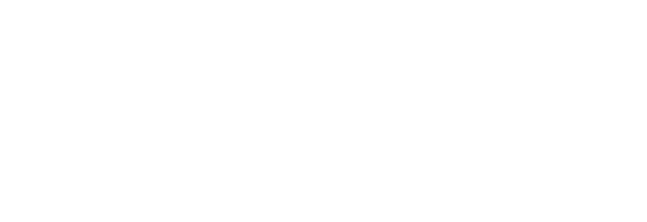
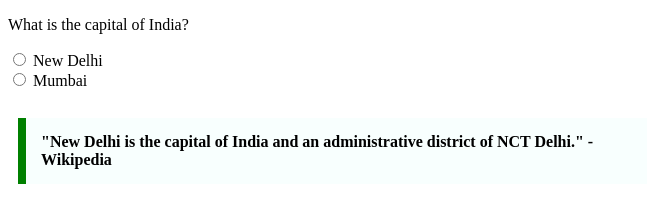
Before and after one commit to acciojob/trivia-Durgeshsd11, a website: page main.html in a window 1280 px wide. Shown: the whole page, without its empty margins (0-647 px from the left). Drawn offline with Linux system fonts and the light colour scheme.

Commit message:
created a submission

```diff
--- a/main.html
+++ b/main.html
@@ -10,6 +10,16 @@
 	<!-- the entire body must be written by student -->
     <script type="text/javascript" src="./script.js">
 </script>
+ <form>
+        <p>What is the capital of India?</p>
+        <input type="radio" id="newdelhi" name="capital" value="New Delhi">
+        <label for="newdelhi">New Delhi</label><br>
+        <input type="radio" id="mumbai" name="capital" value="Mumbai">
+        <label for="mumbai">Mumbai</label><br><br>
+    </form>
+	 <blockquote class="quote">
+        "New Delhi is the capital of India and an administrative district of NCT Delhi." - Wikipedia
+    </blockquote>
 
 </body>
 
--- a/styles.css
+++ b/styles.css
@@ -1,2 +1,11 @@
 
 /* Your CSS Code here. */
+
+        .quote {
+            max-width: 600px;
+            margin: 10px;
+            padding: 15px;
+            border-left: 8px solid green;
+            background-color: #f8fffe;
+            font-weight: bold;
+        }
```
